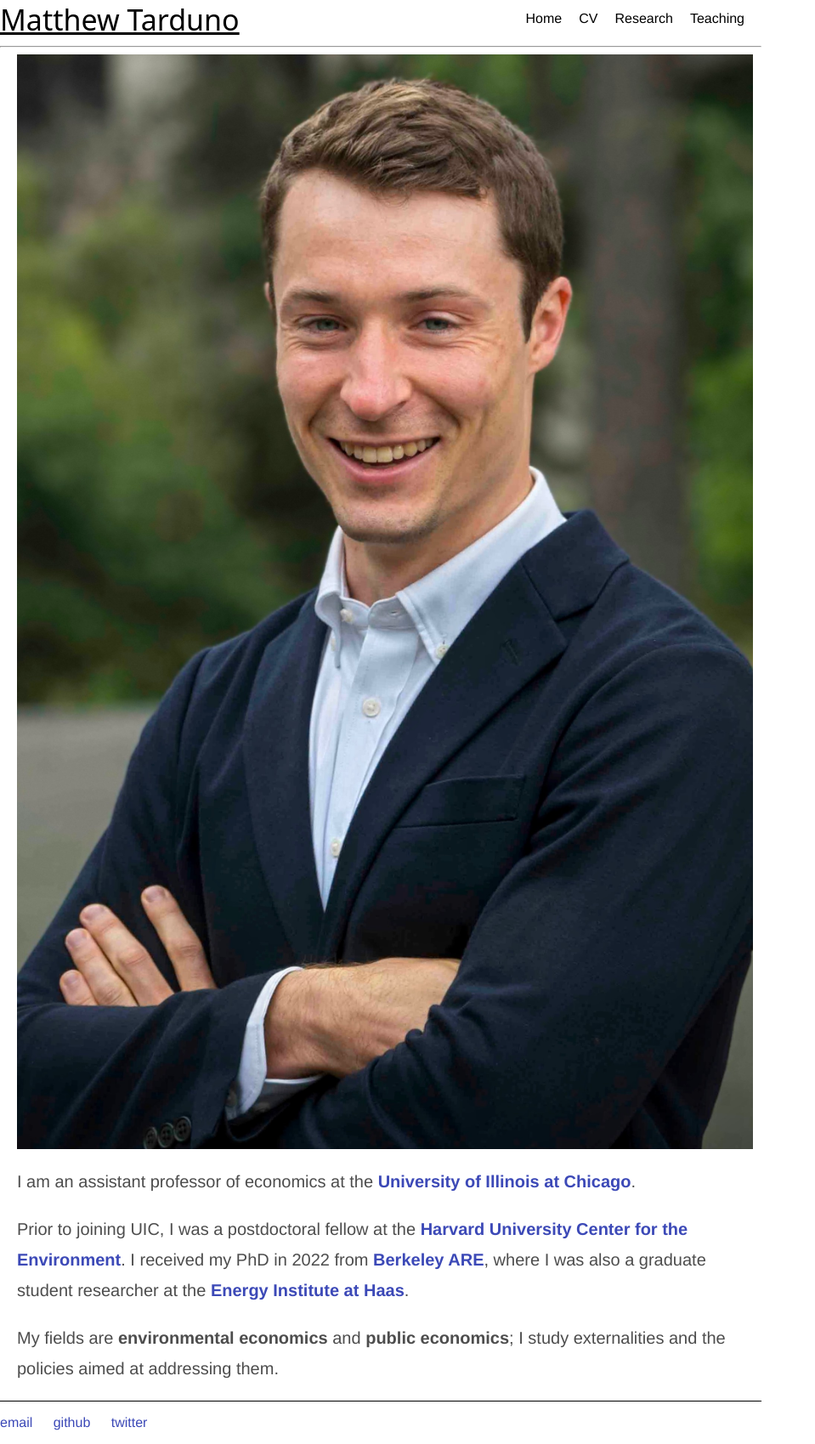
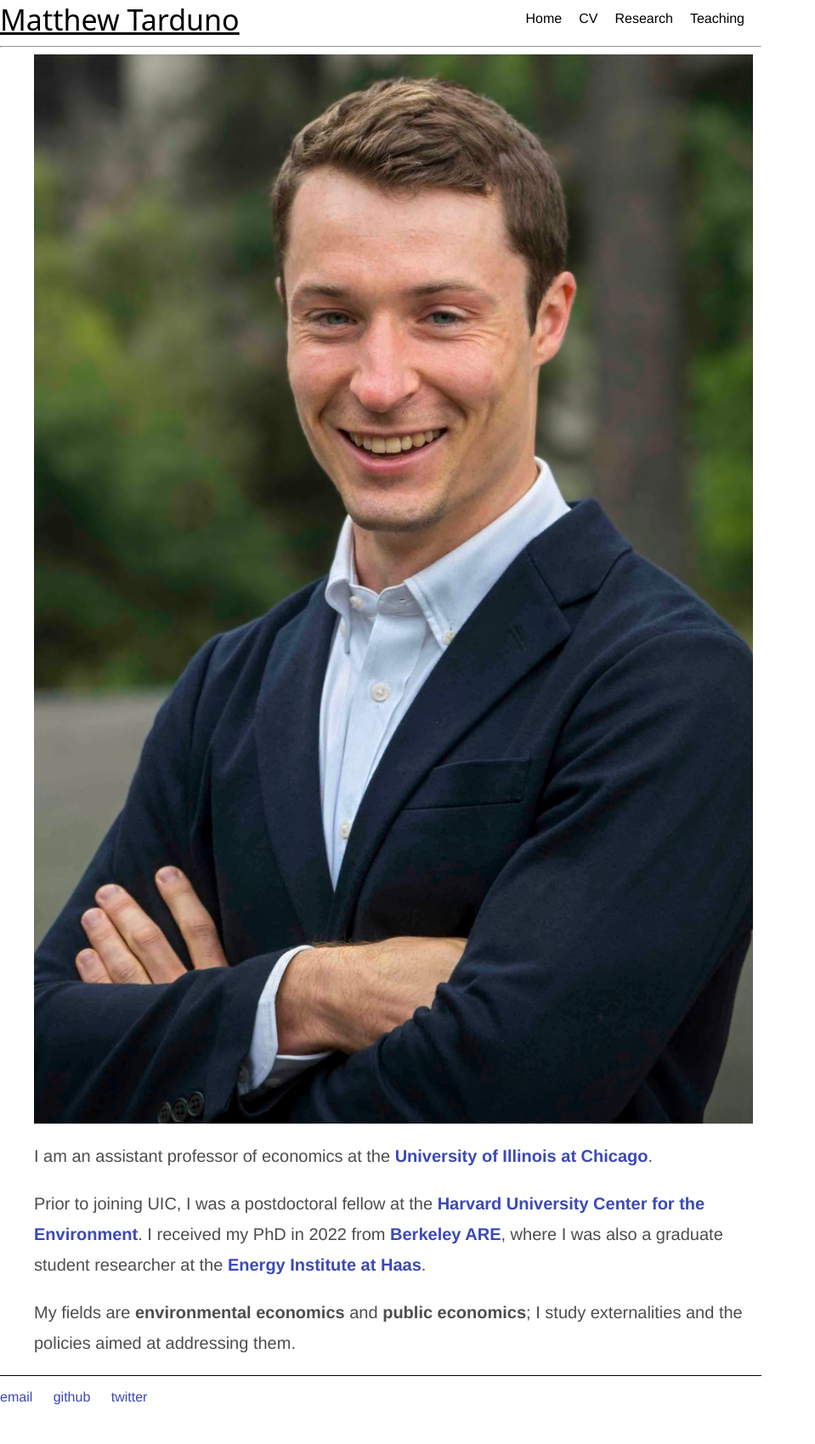
Before and after one commit to Matt-Tarduno/Matt-Tarduno.github.io, a Jekyll site: the page built from mobile/index.html, in a window 1280 px wide. Shown: the whole page at 85% size, without its empty margins (0-959 px from the left). Built offline with Jekyll 4.4.1, drawn with Linux system fonts in a browser that asks for light colours; after the commit the page ends 1669 px from its top, so only the background shows below that.

Commit message:
Update index.html

```diff
--- a/mobile/index.html
+++ b/mobile/index.html
@@ -21,7 +21,7 @@ sitemap:
         .container {
             max-width: 100%; /* Full width */
             margin: 0 auto;
-            padding-left: 10px;  /* Small padding on the left */
+            padding-left: 20px;  /* Small padding on the left */
             padding-right: 5px;  /* Reduced padding on the right */
         }
 
```
